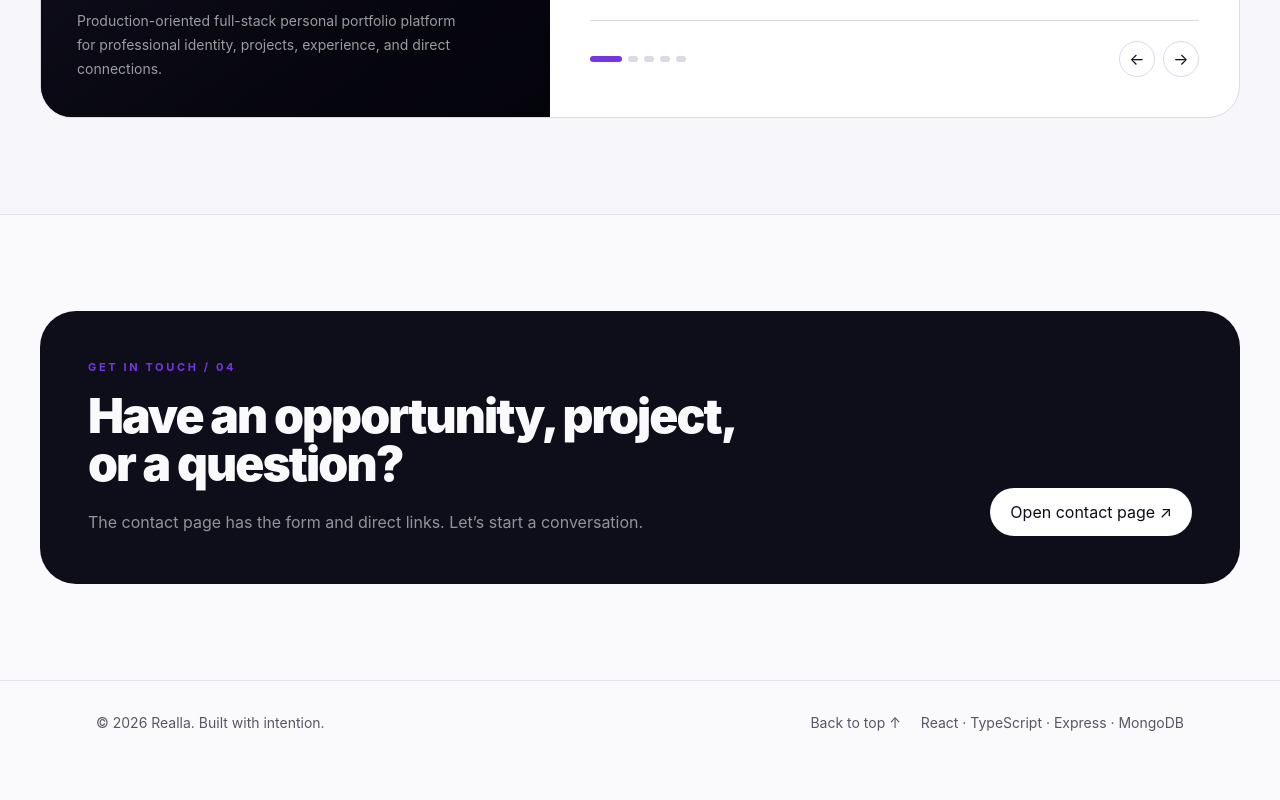
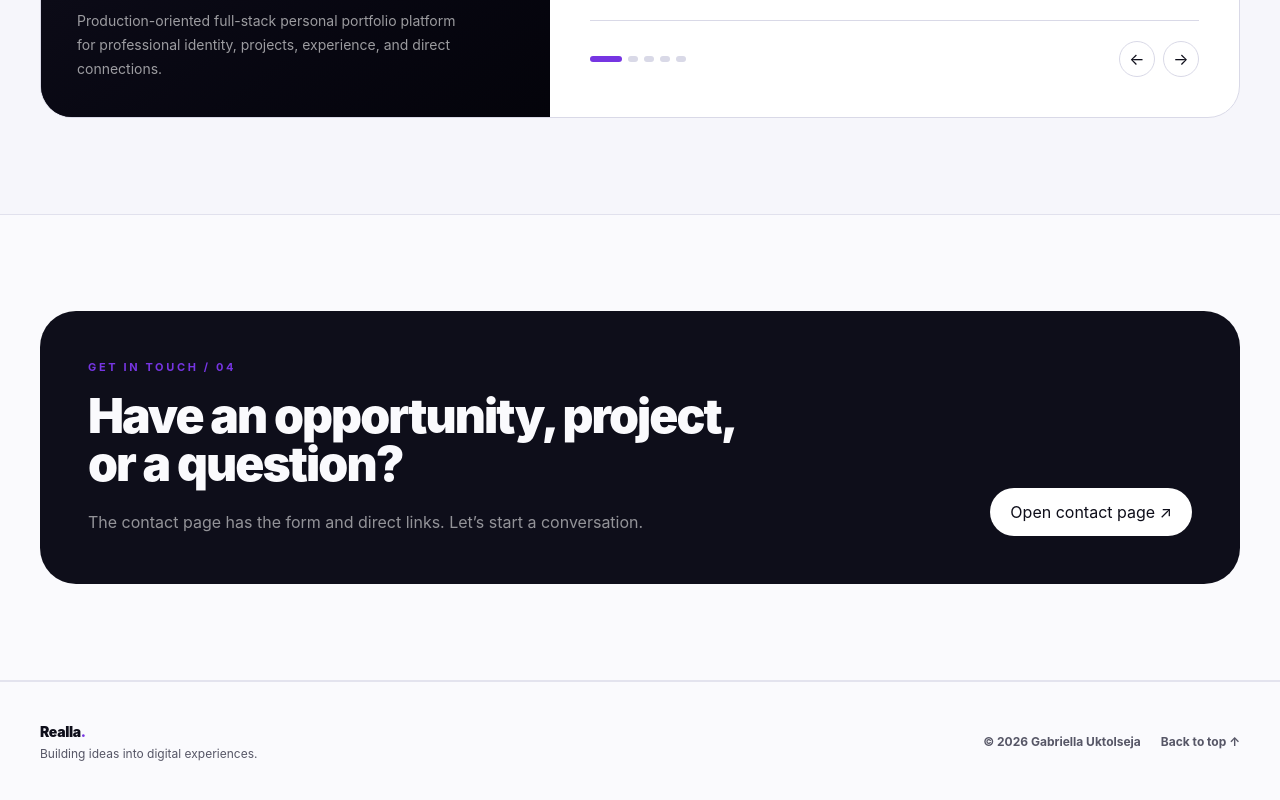
Before and after one commit to EllaUktolseja/Serverless-Realla-Website, a React (Vite) app in the folder apps/web/: page / in a window 1280 px wide. Shown: the part 3197-3997 px from the top of the page. Before the commit the page ends 3962 px from the top, so only its background shows below. Built offline with nearby package versions, Linux system fonts and the light colour scheme.

Commit message:
feat(web): upgrade portfolio visual system

```diff
--- a/apps/web/src/sections/Footer.tsx
+++ b/apps/web/src/sections/Footer.tsx
@@ -1,10 +1,15 @@
 function Footer() {
   return (
-    <footer className="mx-auto flex max-w-6xl flex-col gap-3 px-6 py-8 text-sm text-muted-foreground sm:flex-row sm:items-center sm:justify-between lg:px-8">
-      <p>© {new Date().getFullYear()} Realla. Built with intention.</p>
-      <div className="flex gap-5">
-        <a href="#hero" className="hover:text-primary">Back to top ↑</a>
-        <span>React · TypeScript · Express · MongoDB</span>
+    <footer className="border-t border-border/70">
+      <div className="mx-auto flex max-w-7xl flex-col gap-5 px-5 py-8 sm:px-7 sm:py-10 lg:flex-row lg:items-center lg:justify-between lg:px-10">
+        <div>
+          <p className="text-sm font-black tracking-tight">Realla<span className="text-primary">.</span></p>
+          <p className="mt-1 text-xs text-muted-foreground">Building ideas into digital experiences.</p>
+        </div>
+        <div className="flex items-center gap-5 text-xs font-bold text-muted-foreground">
+          <span>© {new Date().getFullYear()} Gabriella Uktolseja</span>
+          <a href="#hero" className="transition-colors hover:text-primary">Back to top ↑</a>
+        </div>
       </div>
     </footer>
   );
```
